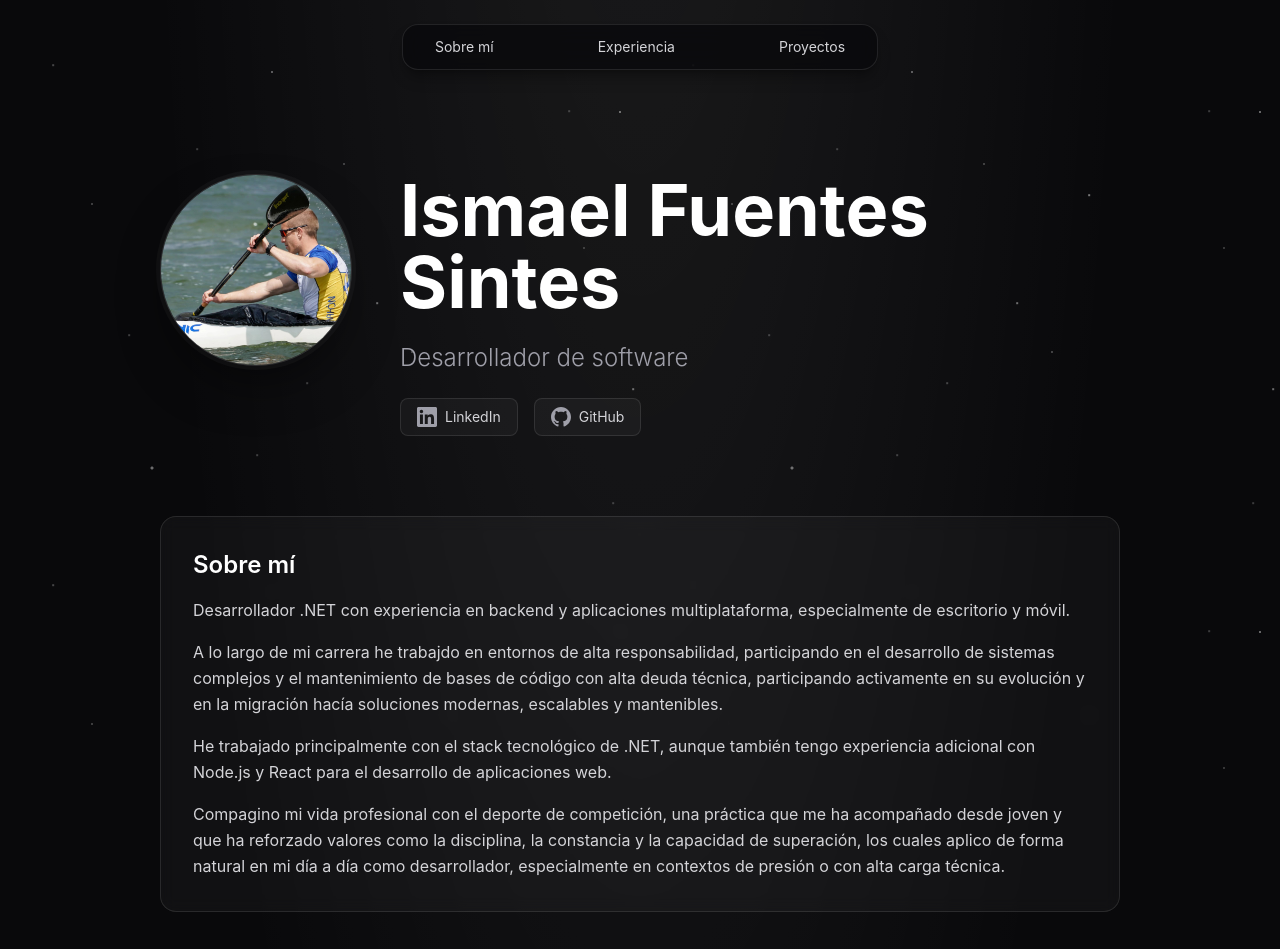
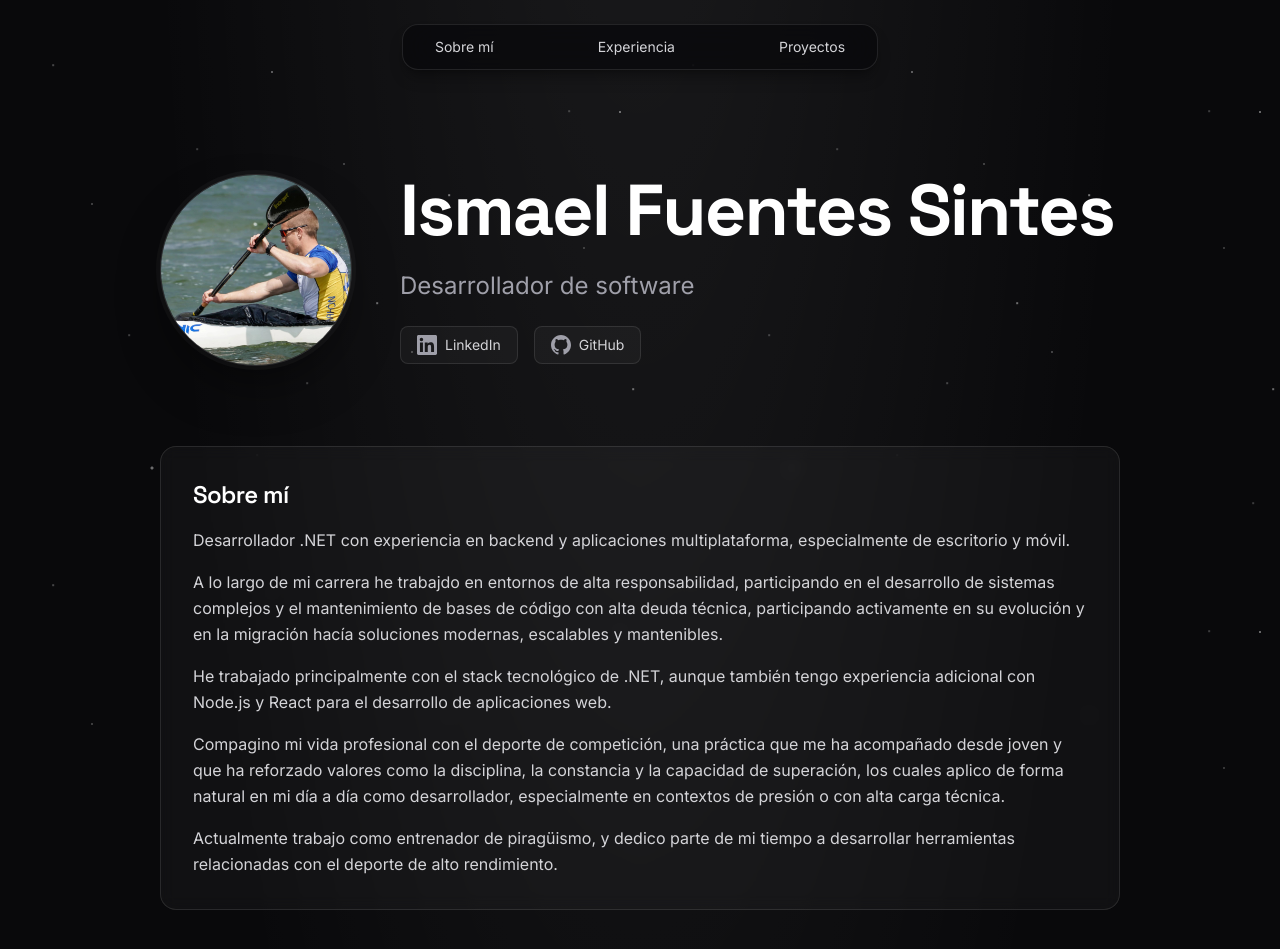
Before and after one commit to IsmaFuentes/portfolio, a React (Vite) app: page /#/ in a window 1280 px wide. Shown: the top 949 px of the page. Built offline with nearby package versions, Linux system fonts and the light colour scheme.

Commit message:
new font + aboutme update

```diff
--- a/index.html
+++ b/index.html
@@ -4,6 +4,12 @@
     <meta charset="UTF-8" />
     <meta name="viewport" content="width=device-width, initial-scale=1.0" />
     <title>Ismael Fuentes Sintes - .NET & Web developer</title>
+    <link rel="preconnect" href="https://fonts.googleapis.com" />
+    <link rel="preconnect" href="https://fonts.gstatic.com" crossorigin />
+    <link
+      href="https://fonts.googleapis.com/css2?family=Inter:wght@400;500;600;700&family=Space+Grotesk:wght@400;500;600;700&display=swap"
+      rel="stylesheet"
+    />
   </head>
   <body>
     <div id="root"></div>
--- a/src/index.css
+++ b/src/index.css
@@ -4,7 +4,7 @@
   :root {
     color-scheme: dark;
     font-family:
-      Inter,
+      "Inter",
       ui-sans-serif,
       system-ui,
       -apple-system,
@@ -15,6 +15,16 @@
     text-rendering: optimizeLegibility;
     -webkit-font-smoothing: antialiased;
     -moz-osx-font-smoothing: grayscale;
+  }
+
+  h1,
+  h2,
+  h3,
+  h4,
+  h5,
+  h6 {
+    font-family: "Space Grotesk", "Inter", ui-sans-serif, system-ui, sans-serif;
+    letter-spacing: -0.025em;
   }
 
   html {
--- a/src/pages/AboutPage.tsx
+++ b/src/pages/AboutPage.tsx
@@ -67,6 +67,11 @@ function AboutPage() {
                 superación, los cuales aplico de forma natural en mi día a día
                 como desarrollador, especialmente en contextos de presión o con
                 alta carga técnica.
+              </p>
+              <p>
+                Actualmente trabajo como entrenador de piragüismo, y dedico
+                parte de mi tiempo a desarrollar herramientas relacionadas con
+                el deporte de alto rendimiento.
               </p>
             </div>
           </div>
```
